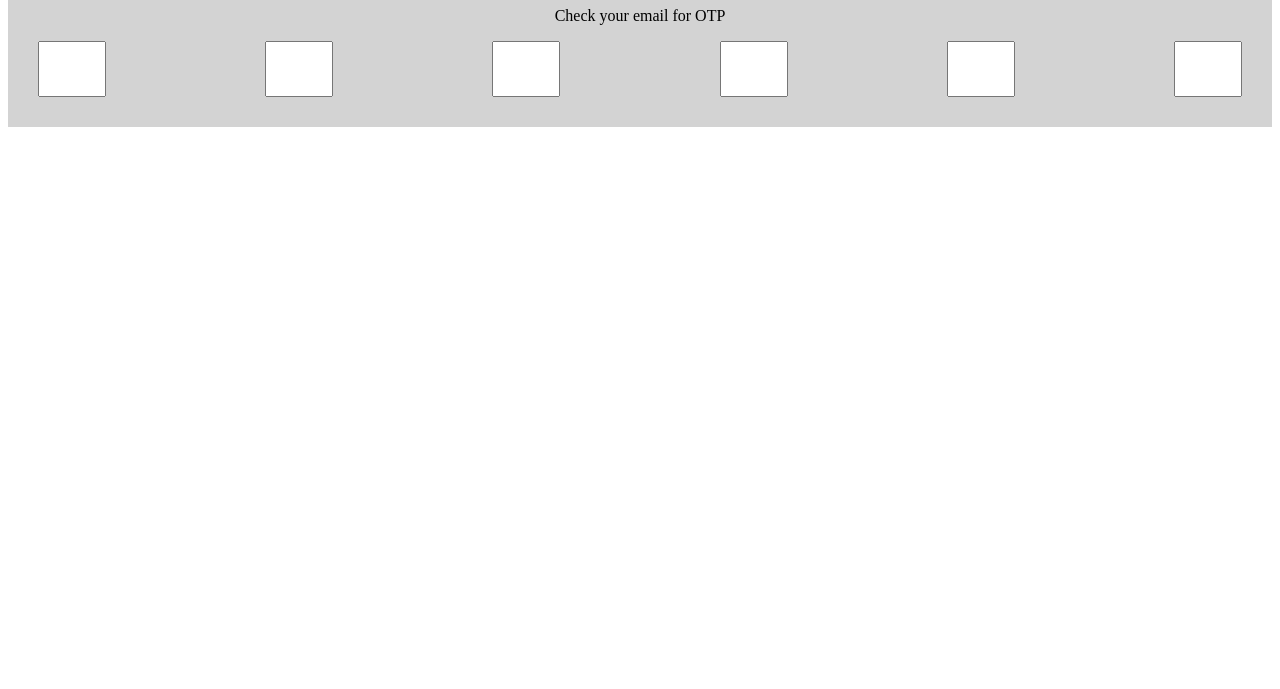
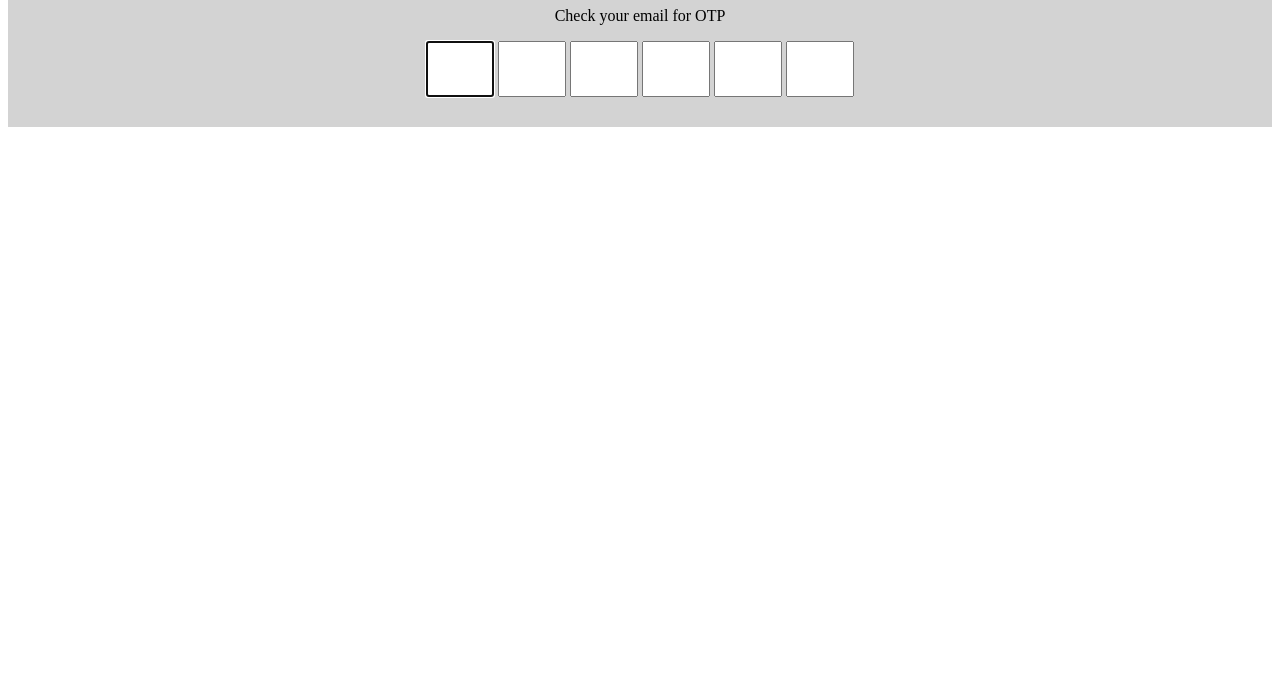
Before and after one commit to acciojob/OTP-NehaNayak123, a website: page main.html in a window 1280 px wide. Shown: the part 111-800 px from the top of the page. Drawn offline with Linux system fonts and the light colour scheme.

Commit message:
created a submission

```diff
--- a/script.js
+++ b/script.js
@@ -1,6 +1,6 @@
 //your JS code here. If required.
 const inputs = document.querySelectorAll('.code');
-
+document.querySelector('#code-1').focus();
         inputs.forEach((input, index) => {
             input.addEventListener('input', (e) => {
                 // Ensure only digits are entered
--- a/styles.css
+++ b/styles.css
@@ -4,6 +4,7 @@ div{
 	padding:30px;
 	text-align:center;
 	section{
+		#code-1:focus
 		display:flex;
 		justify-content:space-between;
 		input{
```
